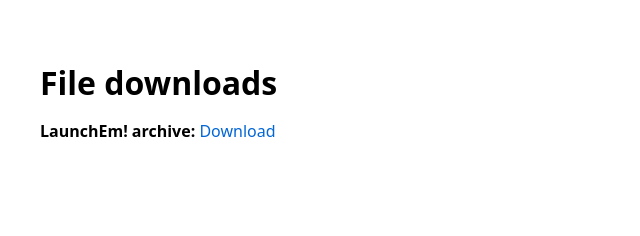
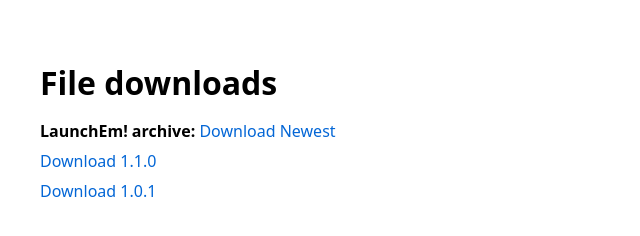
Before and after one commit to ldstudios/polywebx, a plain HTML site: page index.html in a window 1280 px wide. Shown: the whole page, without its empty margins (0-640 px from the left). Drawn offline with Linux system fonts and the light colour scheme.

Commit message:
Update index.html
Added newest version download and cleaned up the site

```diff
--- a/index.html
+++ b/index.html
@@ -11,14 +11,18 @@
     a { color: #0366d6; text-decoration: none; }
     a:hover { text-decoration: underline; }
   </style>
+  <link rel="icon" type="image/x-icon" href="download.ico">
 </head>
 <body>
   <h1>File downloads</h1>
   <ul>
     <li>
-      <link rel="icon" type="image/x-icon" href="download.ico">
       <strong>LaunchEm! archive:</strong>
-      <a href="https://github.com/ldstudios/polywebx/blob/main/launchEm-1.0.1.tar.xz?raw=1">Download</a>
+      <a href="https://github.com/ldstudios/polywebx/blob/main/launchEm-1.1.0.tar.xz?raw=1">Download Newest</a>
+      <ul>
+        <li><a href="https://github.com/ldstudios/polywebx/blob/main/launchEm-1.1.0.tar.xz?raw=1">Download 1.1.0</a></li>
+        <li><a href="https://github.com/ldstudios/polywebx/blob/main/launchEm-1.0.1.tar.xz?raw=1">Download 1.0.1</a></li>
+      </ul>
     </li>
   </ul>
 </body>
```
